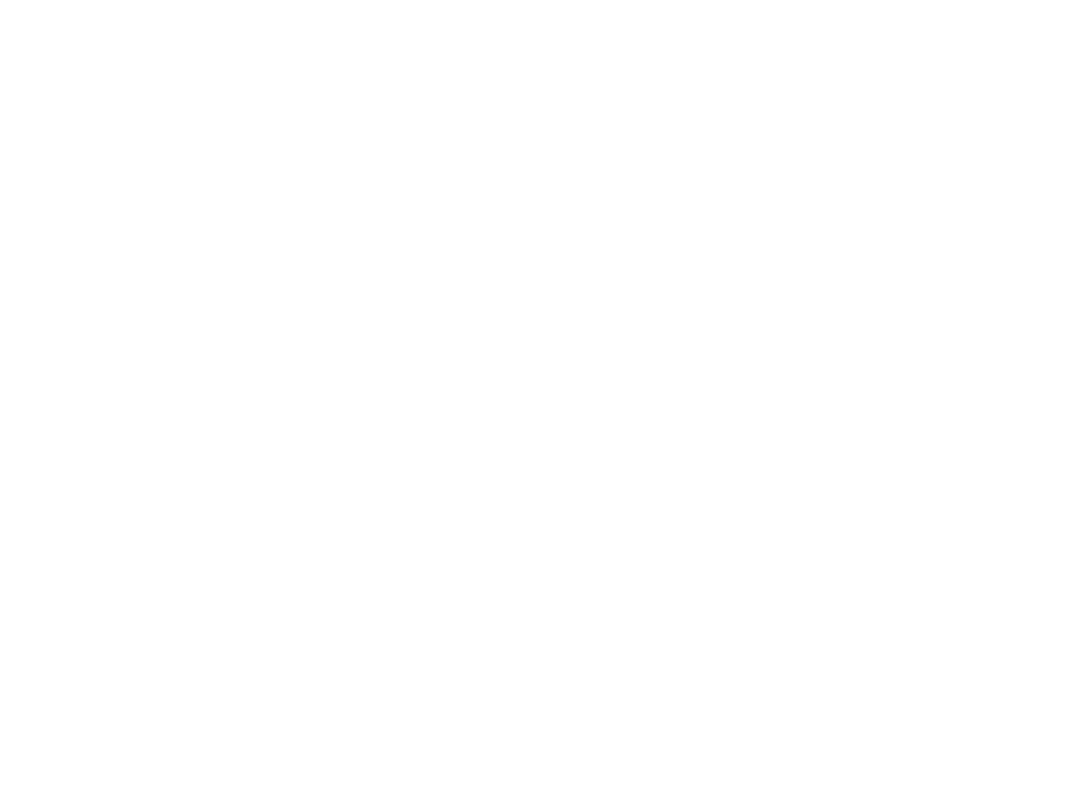
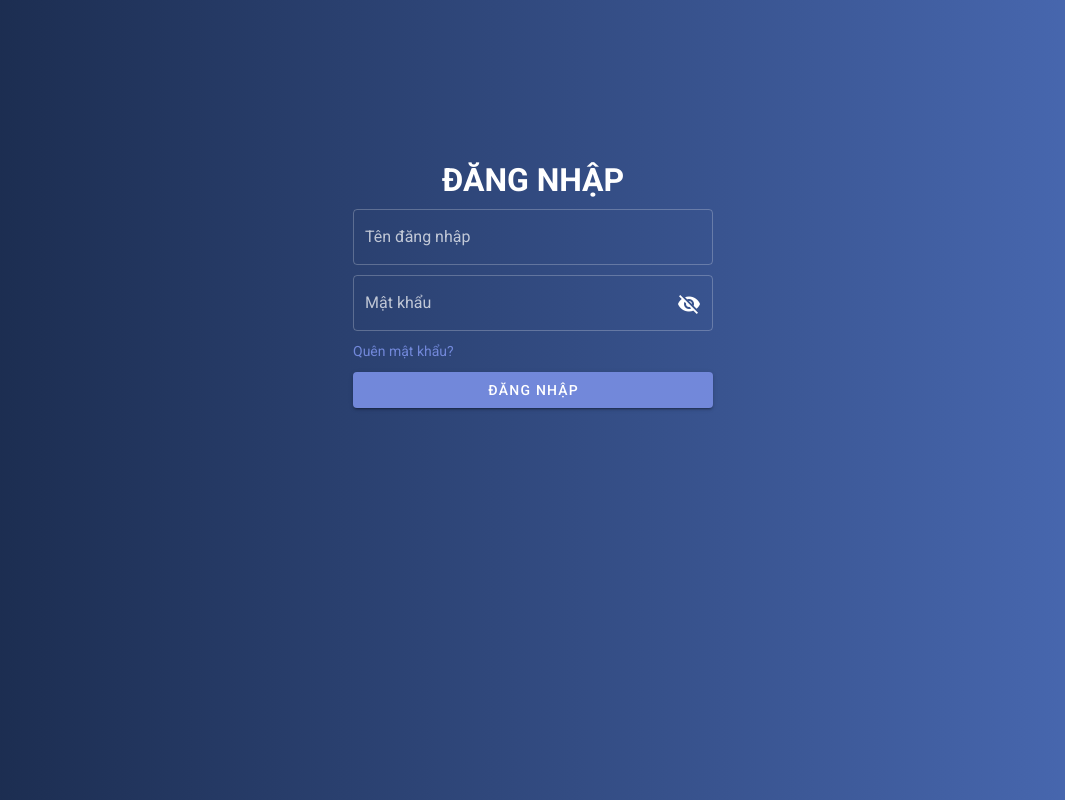
Before and after one commit to lwuminhtris/bk-medical, a Vue app: page /login in a window 1280 px wide. Shown: the whole page, without its empty margins (107-1172 px from the left). Built offline with nearby package versions, Linux system fonts and the light colour scheme.

Commit message:
home and login ui implemented

```diff
--- a/public/index.html
+++ b/public/index.html
@@ -8,6 +8,7 @@
     <title><%= htmlWebpackPlugin.options.title %></title>
     <link rel="stylesheet" href="https://fonts.googleapis.com/css?family=Roboto:100,300,400,500,700,900">
     <link rel="stylesheet" href="https://cdn.jsdelivr.net/npm/@mdi/font@latest/css/materialdesignicons.min.css">
+    <script src="https://unpkg.com/@lottiefiles/lottie-player@latest/dist/lottie-player.js"></script>
   </head>
   <body>
     <noscript>
--- a/src/router/index.js
+++ b/src/router/index.js
@@ -2,7 +2,7 @@
 import VueRouter from 'vue-router'
 import Home from '../views/Home.vue'
 import Register from '../views/register.vue'
-// import Login from '.../views/login.vue'
+import Login from '../views/login.vue'
 
 Vue.use(VueRouter)
 
@@ -21,13 +21,11 @@
     // component: () => import(/* webpackChunkName: "about" */ '../views/About.vue')
     component: Register
   },
-  /*
   {
     path: '/login',
     name: 'login',
     component: Login
   }
-  */
 ]
 
 const router = new VueRouter({
--- a/src/views/Home.vue
+++ b/src/views/Home.vue
@@ -27,27 +27,20 @@
       <v-content>
         <v-row align="center" justify="center" style="margin-top: 50px;">
           <v-col md="auto" id="description">
-            <h1>HEADER</h1>
+            <h1>BỆNH VIỆN ĐẠI HỌC BÁCH KHOA</h1>
             <p>
-              DESCRIPTION
+              TỰ HÀO LÀ ĐỊA ĐIỂM KHÁM VÀ CHỮA BỆNH HÀNG ĐẦU
             </p>
-            <v-btn color="primary" to="frequently-asked-question">
-              <v-icon style="margin-right: 10px;">mdi-frequently-asked-questions</v-icon>Frequently Asked Question
-            </v-btn>
-            <v-btn color="error" to="sign-up" style="margin-left: 10px;">
-              Register Now !
-              <v-icon style="margin-bottom: -3px;">mdi-chevron-right</v-icon>
-            </v-btn>
           </v-col>
           <v-col md="auto">
-            <lottie-player src="https://assets10.lottiefiles.com/packages/lf20_Jos3jH.json"  background="transparent"  speed="1"  style="width: 400px; height: 400px;"  loop autoplay></lottie-player>
+            <lottie-player src="https://assets1.lottiefiles.com/packages/lf20_vPnn3K.json"  background="transparent"  speed="1"  style="width: 400px; height: 400px;"  loop autoplay></lottie-player>
           </v-col>
         </v-row>
       </v-content>
       <v-bottom-navigation id="navfooter">
         <v-row align="center" justify="center">
           <v-col md="auto">
-            <p id="footer">© 2020 BK Hospital, 268 Ly Thuong Kiet St, 10th District, Ho Chi Minh City</p>
+            <p id="footer">© 2020 Bệnh viện Đại học Bách Khoa, 268 Lý Thường Kiệt, Quận 10, Thành phố Hồ Chí Minh</p>
           </v-col>
         </v-row>
       </v-bottom-navigation>
--- a/src/views/login.vue
+++ b/src/views/login.vue
@@ -1,5 +1,144 @@
 <template>
-  <div class="about">
-    <h1>This is an about page</h1>
+  <div>
+    <v-app id="signUpContainer">
+      <v-content>
+        <v-row align="center" justify="center" style="margin-top: 120px;">
+          <v-col md="auto">
+            <!--<img src="../assets/home-logo.png" width="250px" />-->
+          </v-col>
+        </v-row>
+        <v-row align="center" justify="center">
+          <v-col md="auto">
+
+                <h1 style="color: white; margin-bottom: 5px;">ĐĂNG NHẬP</h1>
+
+                <v-text-field
+                  dark
+                  v-model="username"
+                  outlined
+                  label="Tên đăng nhập"
+                  id="username-input"
+                  required
+                ></v-text-field>
+
+                <v-text-field
+                  dark
+                  v-model="password"
+                  outlined
+                  :append-icon="show1 ? 'mdi-eye' : 'mdi-eye-off'"
+                  :type="show1 ? 'text' : 'password'"
+                  @click:append="show1 = !show1"
+                  label="Mật khẩu"
+                  id="password-input"
+                  required
+                  style="margin-top: -20px;"
+                ></v-text-field>
+
+                <div class="forgotPassword">
+                  <a
+                    href="/"
+                    style="text-decoration:none; color:hsl(227, 58%, 65%);"
+                  >Quên mật khẩu?</a>
+                </div>
+
+                <v-btn
+                  class="white--text"
+                  color="hsl(227, 58%, 65%)"
+                  @click="checkSigningIn"
+                >ĐĂNG NHẬP</v-btn>
+          </v-col>
+        </v-row>
+      </v-content>
+    </v-app>
   </div>
 </template>
+
+<script>
+// const axios = require('axios')
+export default {
+  data: () => ({
+    cmp_username: [],
+    cmp_password: [],
+    name: [],
+    citizenId: [],
+    numberOfStudent: 0,
+    valid: false,
+    show1: false,
+    username: "",
+    password: "",
+  }),
+  created(){
+
+  },
+  methods: {
+    checkSigningIn(){
+      // for testing purpose
+      let username = this.username
+      let password = this.password
+      if(username == "doctor" && password == "doctor"){
+        this.$router.replace("/doctor-dashboard")
+      } else if(username == "manager" && password == "manager") {
+        this.$router.replace("/manager-dashboard")
+      }
+    }
+  },
+
+};
+</script>
+
+<style scoped>
+@import url("https://fonts.googleapis.com/css?family=Quicksand");
+@import url("https://fonts.googleapis.com/css2?family=Roboto");
+.forgotPassword {
+  text-align: left;
+  font-family: "Roboto", sans-serif;
+  font-size: 14px;
+  color: hsl(227, 58%, 65%);
+  top: 150px;
+  margin-top: -20px;
+}
+.forgotPassword:hover {
+  opacity: 80%;
+}
+.signInDescription {
+  font-family: "Roboto", sans-serif;
+  text-align: center;
+  color: white;
+  padding-top: 24px;
+  font-size: 24px;
+}
+#signUpContainer {
+  /*background-image: url("../assets/tsignin_img.jpg");*/
+  background: #4b6cb7;  /* fallback for old browsers */
+  background: -webkit-linear-gradient(to right, #182848, #4b6cb7);  /* Chrome 10-25, Safari 5.1-6 */
+  background: linear-gradient(to right, #182848, #4b6cb7); /* W3C, IE 10+/ Edge, Firefox 16+, Chrome 26+, Opera 12+, Safari 7+ */
+  background-size: cover;
+  height: 1;
+}
+.v-btn {
+  margin-top: 10px;
+  width: 360px;
+  background-color: hsl(227, 58%, 65%);
+}
+.v-card-title {
+  text-align: center;
+}
+.v-text-field {
+  width: 360px;
+}
+.v-form {
+  top: 0px;
+  position: relative;
+  left: 40px;
+}
+.v-card {
+  width: 440px;
+  height: 340px;
+}
+.myPageName {
+  opacity: 100%;
+  left: 50px;
+  top: 10px;
+  position: absolute;
+}
+</style>
--- a/src/views/register.vue
+++ b/src/views/register.vue
@@ -4,7 +4,6 @@
       <v-content>
         <v-row align="center" justify="center">
           <v-col md="auto">
-           <!-- <img src="../assets/home-logo.png" width="250px" height="auto" /> -->
           </v-col>
         </v-row>
         <v-row align="center" justify="center">
```
